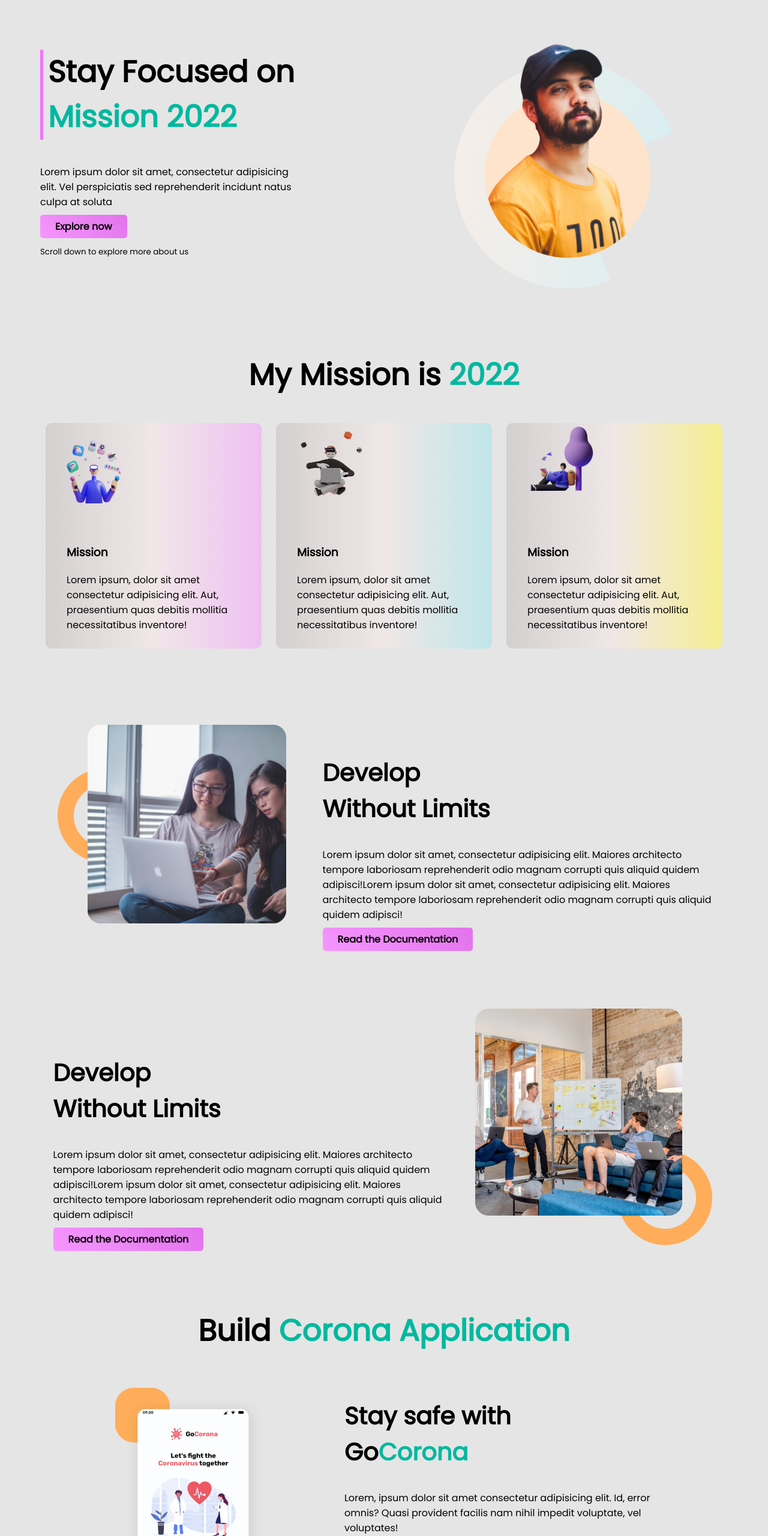
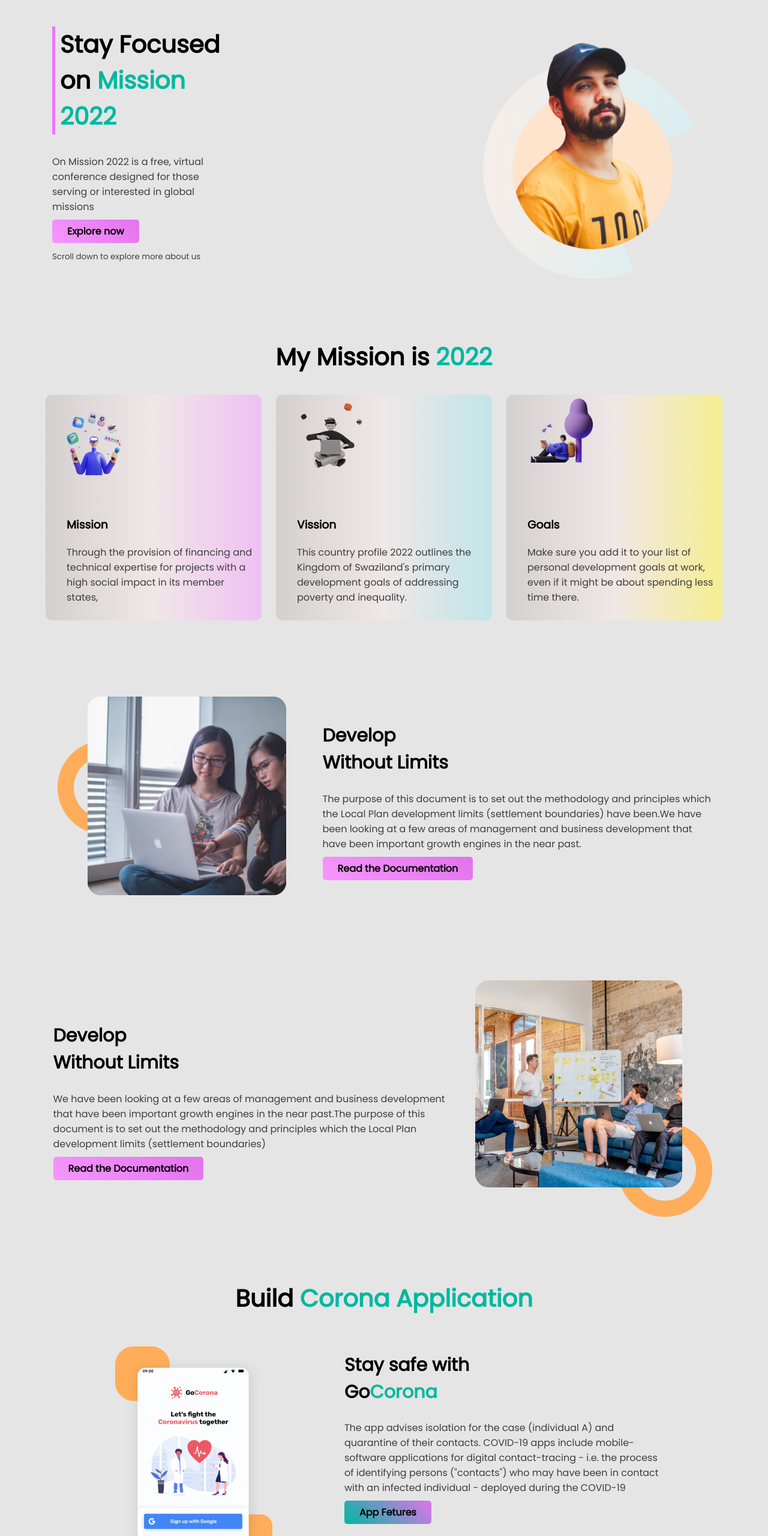
Before and after one commit to afruzaakter/First-assignment-html-and-css, a plain HTML site: page index.html in a window 1280 px wide. Shown: the top 2560 px of the page at 60% size. Drawn offline with Linux system fonts and the light colour scheme.

Commit message:
add container

```diff
--- a/index.html
+++ b/index.html
@@ -9,19 +9,21 @@
 </head>
 <body>
     <!--Section 1 Hero section start-->
-    <section class="hero-section">
+    <section>
 
+         <div class="container hero-section">
             <div class="hero-title">
                 <div class="heading">
                     <h1>Stay Focused on <span class="color">Mission 2022</span></h1>
                 </div>
-            <p>Lorem ipsum dolor sit amet, consectetur adipisicing elit. Vel perspiciatis sed reprehenderit incidunt natus culpa at soluta</p>
+                <p>On Mission 2022 is a free, virtual conference designed for those serving or interested in global missions</p>
                 <a class="link-btn" target="_blank" href="#">Explore now</a>
 
                 <p><small>Scroll down to explore more about us</small></p>
               </div>
-          <div class="hero-img">
-            <img  src="images/person-0.png" alt=" person images">
+
+                <img class="hero-img" src="images/person-0.png" alt=" person images">
+
          </div>
 
 
@@ -29,7 +31,8 @@
     <!--Section 1 Hero section end-->
 
     <!--Section 2 card section start-->
-    <section class="card-section">
+    <section>
+       <div class="container card-section">
         <h1 class="card-heading">My Mission is <span class="color">2022</span></h1>
         <div class="card-flexible">
             <div class="card card-color-1">
@@ -37,7 +40,7 @@
 
                 <div class="card-title">
                     <h3>Mission</h3>
-                    <p>Lorem ipsum, dolor sit amet consectetur adipisicing elit. Aut, praesentium quas debitis mollitia necessitatibus inventore!</p>
+                    <p>Through the provision of financing and technical expertise for projects with a high social impact in its member states, </p>
                 </div>
            </div>
 
@@ -45,8 +48,8 @@
             <img class="card-img" src="images/illustrators/illustrator-2.png" alt="">
 
             <div class="card-title">
-                <h3>Mission</h3>
-                <p>Lorem ipsum, dolor sit amet consectetur adipisicing elit. Aut, praesentium quas debitis mollitia necessitatibus inventore!</p>
+                <h3>Vission</h3>
+                <p>This country profile 2022 outlines the Kingdom of Swaziland's primary development goals of addressing poverty and inequality.</p>
             </div>
        </div>
 
@@ -54,8 +57,9 @@
         <img class="card-img" src="images/illustrators/illustrator-3.png" alt="">
 
         <div class="card-title">
-            <h3>Mission</h3>
-            <p>Lorem ipsum, dolor sit amet consectetur adipisicing elit. Aut, praesentium quas debitis mollitia necessitatibus inventore!</p>
+            <h3>Goals</h3>
+            <p> Make sure you add it to your list of personal development goals at work, even if it might be about spending less time there.</p>
+        </div>
    </div>
         </div>
        </div>
@@ -65,44 +69,57 @@
 
 
     <!--Section 3 section start-->
-    <section class="team-section">
+    <section>
+       <div class="container team-section">
         <img class="team-img" src="images/pictures/team -1.png" alt=""/>
         <div class="team-part">
             <h2>Develop <br>Without Limits</h2>
-            <p>Lorem ipsum dolor sit amet, consectetur adipisicing elit. Maiores architecto tempore laboriosam reprehenderit odio magnam corrupti quis aliquid quidem adipisci!Lorem ipsum dolor sit amet, consectetur adipisicing elit. Maiores architecto tempore laboriosam reprehenderit odio magnam corrupti quis aliquid quidem adipisci!</p>
+            <p>The purpose of this document is to set out the methodology and principles which the Local Plan development limits (settlement boundaries) have been.We have been looking at a few areas of management and business development that have been important growth engines in the near past.</p>
             <a class="link-btn" target="_blank" href="#">Read the Documentation</a>
+        </div>
        </div>
      </section>
     <!--Section 3 section end-->
 
      <!--Section 4  section start-->
-     <section class="team-section">
+     <section>
 
+       <div class="container team-section">
         <div class="team-part">
             <h2>Develop <br>Without Limits</h2>
-            <p>Lorem ipsum dolor sit amet, consectetur adipisicing elit. Maiores architecto tempore laboriosam reprehenderit odio magnam corrupti quis aliquid quidem adipisci!Lorem ipsum dolor sit amet, consectetur adipisicing elit. Maiores architecto tempore laboriosam reprehenderit odio magnam corrupti quis aliquid quidem adipisci!</p>
+            <p>We have been looking at a few areas of management and business development that have been important growth engines in the near past.The purpose of this document is to set out the methodology and principles which the Local Plan development limits (settlement boundaries)</p>
             <a class="link-btn" target="_blank" href="#">Read the Documentation</a>
         </div>
         <img class="team-img" src="images/pictures/team-2.png" alt="">
+       </div>
     </section>
     <!--Section 4  section end-->
 
 
     <!--Section 5 section start-->
     <section>
+        <div class="container">
             <h1 class="card-heading">Build <span class="color">Corona Application</span></h1>
         <div class="app-part" >
             <img class="app-img" src="images/pictures/app image.png" alt="app images">
 
         <div class="app-title-part">
             <h2 class="app-heading">Stay safe with<br> Go<span class="color">Corona</span></h2>
-            <p>Lorem, ipsum dolor sit amet consectetur adipisicing elit. Id, error omnis? Quasi provident facilis nam nihil impedit voluptate, vel voluptates!</p>
-            <a class="link-btn" target="_blank" href="#">App Fetures</a>
+            <p>The app advises isolation for the case (individual A) and quarantine of their contacts. COVID-19 apps include mobile-software applications for digital contact-tracing - i.e. the process of identifying persons ("contacts") who may have been in contact with an infected individual - deployed during the COVID-19</p>
+            <a class="link-button" target="_blank" href="#">App Fetures</a>
         </div>
       </div>
         </div>
 
+
     </section>
     <!--Section 5 section end-->
+    <!--Footer part-->
+    <footer>
+        <h3><i>Mission <span>2022</span></i></h3>
+        <p><small>Hardwork,Perseverance, and Determination for 2022</small></p>
+    </footer>
+    <!--Footer end-->
+
 </body>
 </html>
--- a/style.css
+++ b/style.css
@@ -5,15 +5,19 @@ body{
     background-color: #E5E5E5;
 }
 h1{
-    font-size: 50px;
+    font-size: 40px;
+    color: #000000;
 }
 h2{
-    font-size: 40px;
+    font-size: 30px;
 }
 a{
     text-decoration: none;
 }
-section{
+p{
+    color: #3E3E3E;
+}
+.container{
     width: 95%;
     margin: 0 auto;
     margin-bottom: 100px;
@@ -23,11 +27,11 @@ section{
 
 .hero-section{
     display: flex;
-    justify-content: space-between;
+    justify-content: space-around;
     align-items: center;
 }
 .hero-title{
-    margin-left: 35px;
+    margin-left: 55px;
 }
 .heading{
     border-left: 5px solid #F471FB;
@@ -39,9 +43,10 @@ section{
 .color{
     color: #00B89F;
 }
-.hero-img img{
-width: 50%;
+.hero-img{
+width: 365px;
 padding-left: 35%;
+margin-right: 78px;
 }
 .link-btn{
     background-image: linear-gradient(45deg, #F696FF, #E273EB);
@@ -137,8 +142,34 @@ text-align: center;
     width: 338px;
     height: 542px;
 }
+.link-button{
+    background-image: linear-gradient(45deg, #00B89F, #E273EB);
+    padding: 8px 25px;
+    border-radius: 5px;
+    color: black;
+    font-weight: 600;
+}
 /*--Section 4  section end--*/
+footer{
+    text-align: center;
+    background-color: #000000;
+    margin: 0 auto;
+    padding: 25px;
+}
+footer h3{
+    color: #ffffff;
+    font-size: 30px;
+    font-family: lobster;
+    font-weight: 700;
+    margin: 0;
+}
+footer h3 span{
+    color: #ff5959;
+}
+footer p{
+    color: #d9dbe1;
 
+}
 
 /*--Section 5 section start--
 --Section 5 section end--
```
Lines whose indentation alone changed are shown as unchanged.
